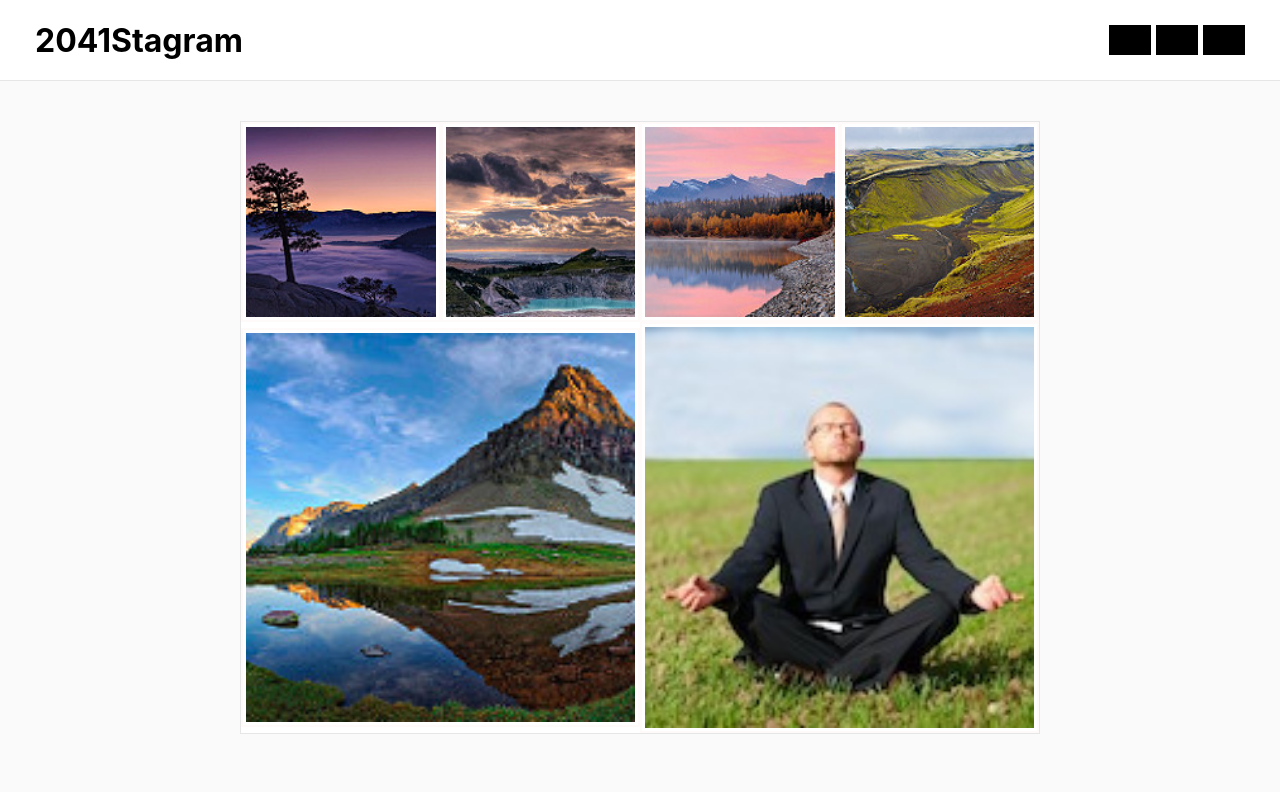
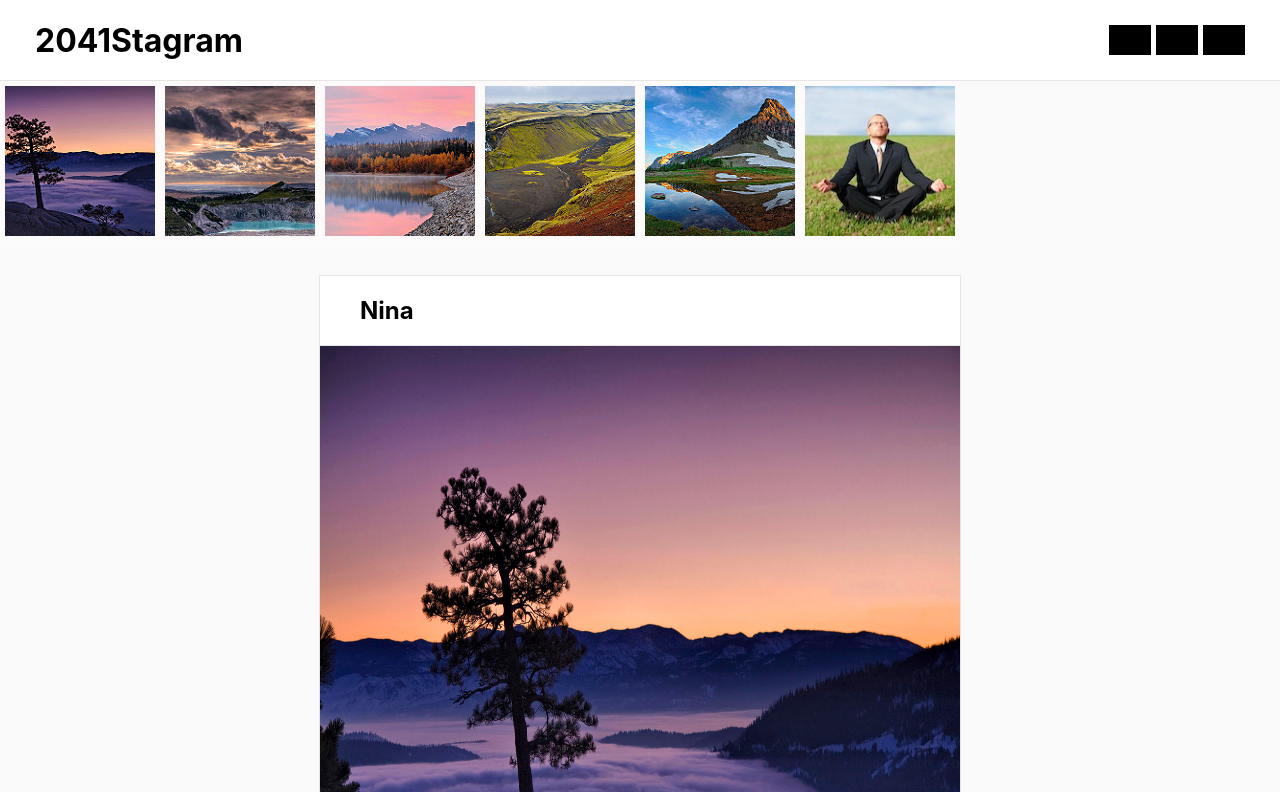
Before and after one commit to teaching-js/assignment, a website with bundled scripts: page frontend/index.html in a window 1280 px wide. Shown: the top 792 px of the page. Built offline with nearby package versions, Linux system fonts and the light colour scheme.

Commit message:
non interfecting changes

```diff
--- a/frontend/index.html
+++ b/frontend/index.html
@@ -5,7 +5,7 @@
     <meta http-equiv="X-UA-Compatible" content="IE=edge">
     <title>Instacram</title>
     <meta name="viewport" content="width=device-width, initial-scale=1">
-    <link rel="stylesheet" type="text/css" media="screen" href="styles/main.css" />
+    <link rel="stylesheet" type="text/css" media="screen" href="styles/provided.css" />
     <script type="module" src="src/helpers.js"></script>
     <script type="module" src="src/api.js"></script>
 </head>
--- a/frontend/package.json
+++ b/frontend/package.json
@@ -4,7 +4,7 @@
   "description": "Build a Single Page Application using vanilla javascript.",
   "main": "index.js",
   "scripts": {
-    "dev": "npx http-server",
+    "start": "npx http-server",
     "lint": "npx eslint src/**/*.js",
     "test": "echo \"Error: no test specified\" && exit 1"
   },
--- a/frontend/styles/main.css
+++ b/frontend/styles/provided.css
@@ -45,34 +45,6 @@
     list-style-type: none;
 }
 
-main {
-    max-width: 800px;
-    margin: 40px auto;
-}
-
-main, #feed {
-    display: flex;
-    flex-direction: row;
-    justify-content: space-between;
-    align-items: center;
-    flex-wrap: wrap;
-}
-
-#feed {
-    background-color: white;
-    border: 1px solid rgba(0,0,0,.0975);
-}
-
-#feed > * {
-    flex: 1 1 150px;
-    height: auto;
-}
-
-#large-feed {
-    margin: 30px auto;
-    width: 100%;
-}
-
 .post {
     max-width: 640px;
     overflow: hidden;
@@ -87,7 +59,6 @@
     border-bottom: 1px solid rgba(0,0,0,.0975);
 }
 
-/* Add your styles here */
 .post-thumb {
     margin: 0;
     padding: 3px;
@@ -119,3 +90,5 @@
         height: auto;
     }
 }
+
+/* Add your styles here */
```
Also changed, not shown: README.md, frontend/README.md.
